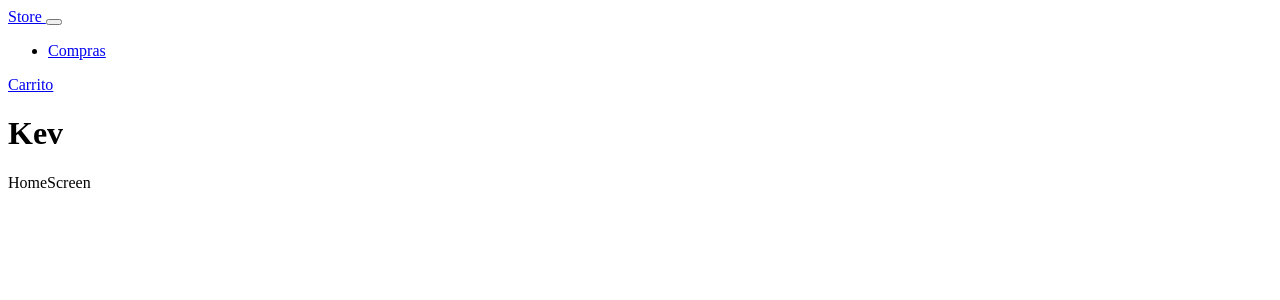
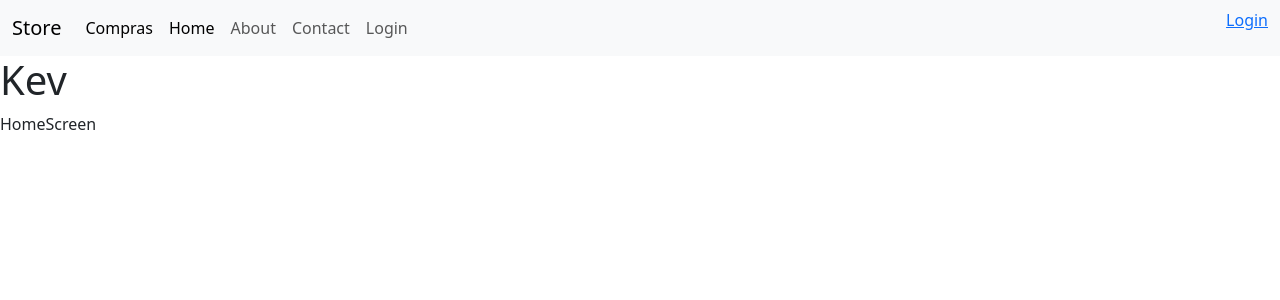
Before and after one commit to kevinserrano01/proyecto_final_react, a React (Vite) app: page / in a window 1280 px wide. Shown: the top 300 px of the page. Built offline with nearby package versions, Linux system fonts and the light colour scheme.

Commit message:
Add Bootstrap 5

```diff
--- a/index.html
+++ b/index.html
@@ -2,12 +2,16 @@
 <html lang="en">
   <head>
     <meta charset="UTF-8" />
-    <link rel="icon" type="image/svg+xml" href="/vite.svg" />
+    <link rel="shortcut icon" href="/icono.ico" type="image/x-icon">
     <meta name="viewport" content="width=device-width, initial-scale=1.0" />
+    <!-- Bootstrap -->
+    <link href="https://cdn.jsdelivr.net/npm/bootstrap@5.3.3/dist/css/bootstrap.min.css" rel="stylesheet" integrity="sha384-QWTKZyjpPEjISv5WaRU9OFeRpok6YctnYmDr5pNlyT2bRjXh0JMhjY6hW+ALEwIH" crossorigin="anonymous">
     <title>App Music</title>
   </head>
   <body>
     <div id="root"></div>
     <script type="module" src="/src/main.jsx"></script>
+    <!-- Botstrap Js -->
+    <script src="https://cdn.jsdelivr.net/npm/bootstrap@5.3.3/dist/js/bootstrap.bundle.min.js" integrity="sha384-YvpcrYf0tY3lHB60NNkmXc5s9fDVZLESaAA55NDzOxhy9GkcIdslK1eN7N6jIeHz" crossorigin="anonymous"></script>
   </body>
 </html>
--- a/src/components/NavBar.jsx
+++ b/src/components/NavBar.jsx
@@ -15,9 +15,21 @@ export const NavBar = () => {
               <li className="nav-item">
                 <NavLink to='/' className="nav-link active">Compras</NavLink>
               </li>
+              <li className="nav-item">
+                <NavLink to='/' className="nav-link active" > Home </NavLink>
+              </li>
+              <li className="nav-item">
+                <NavLink to='/about' className="nav-link" > About </NavLink>
+              </li>
+              <li className="nav-item">
+                <NavLink to='/contact' className="nav-link" > Contact </NavLink>
+              </li>
+              <li className="nav-item">
+                <NavLink to='/login' className="nav-link" > Login </NavLink>
+              </li>
             </ul>
-            <NavLink to='/carrito'>
-                <p>Carrito</p>
+            <NavLink to='/Login'>
+                <p>Login</p>
             </NavLink>
           </div>
         </div>
```
Also changed, not shown: src/routes/Login.jsx (added, +7 -0 lines), 1 other file (tests, documents, lock files or other folders).
